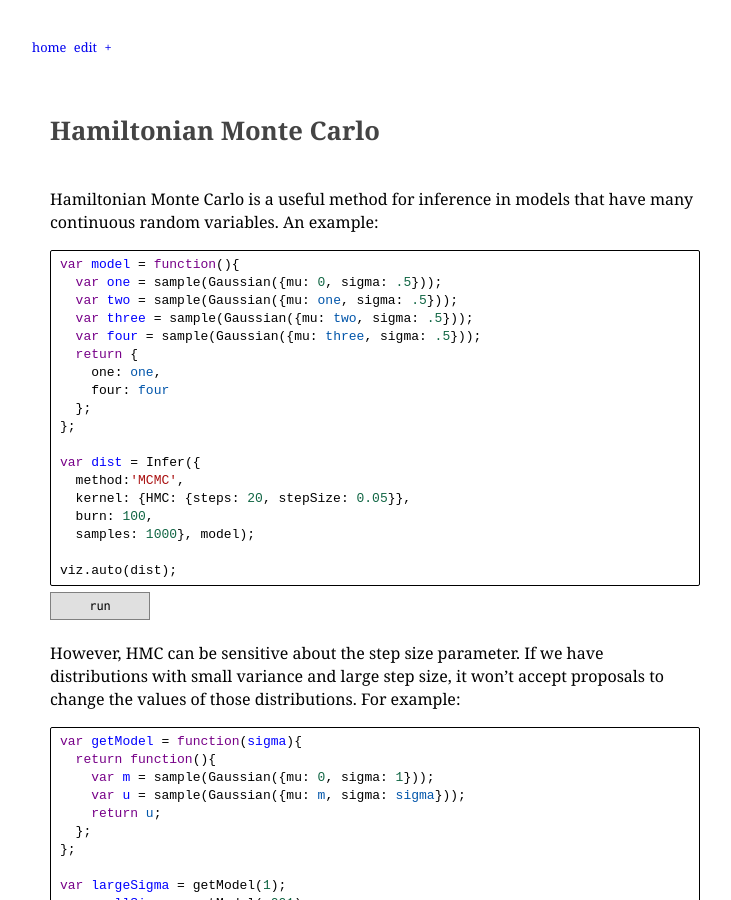
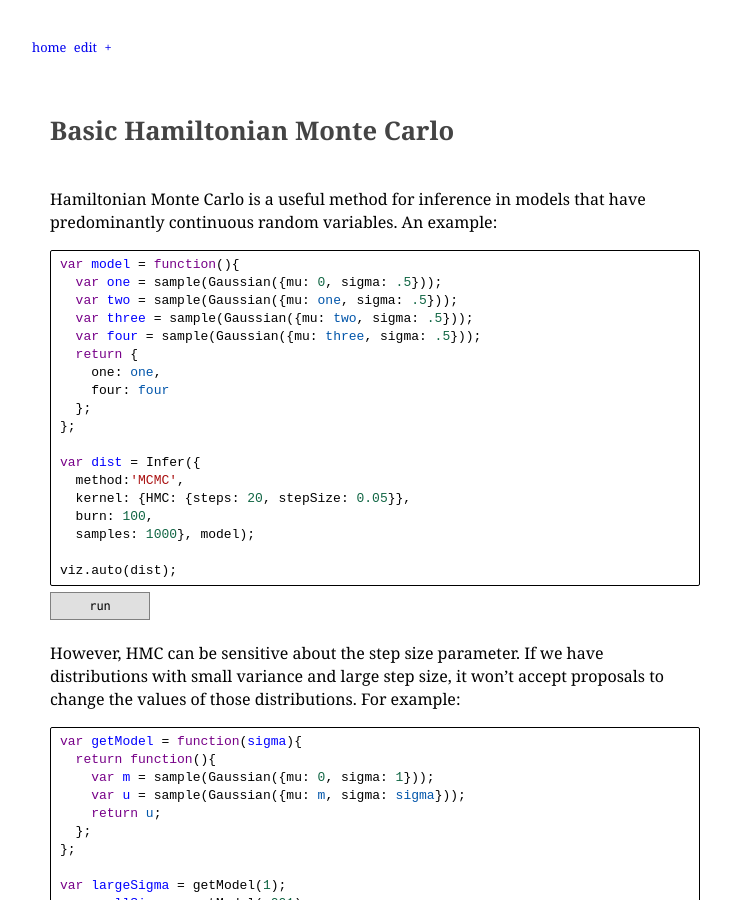
Before and after one commit to stuhlmueller/connoisseur, a Jekyll site: the page built from models/04-basic-hmc.md, in a window 1280 px wide and 900 px high. Shown: the whole window, without its empty margins (8-739 px from the left). Built offline with Jekyll 4.4.1, drawn with Linux system fonts in a browser that asks for light colours; nearby versions of some CDN libraries; a script that is not in the unit is left out; some of the changed text lies outside the part shown.

Commit message:
Various updates

```diff
--- a/models/17-hmc.md
+++ b/models/04-basic-hmc.md
@@ -1,9 +1,9 @@
 ---
 layout: model
-title: Hamiltonian Monte Carlo
+title: Basic Hamiltonian Monte Carlo
 ---
 
-Hamiltonian Monte Carlo is a useful method for inference in models that have many continuous random variables. An example:
+Hamiltonian Monte Carlo is a useful method for inference in models that have predominantly continuous random variables. An example:
 
 ~~~~
 var model = function(){
```
Also changed, not shown: other parts of models/04-basic-hmc.md (+2 -0 lines), models/05-multivariate-variational.md (renamed from models/04-multivariate-variational.md), models/06-function-priors.md (renamed from models/05-function-priors.md), models/07-learning-linear.md (renamed from models/06-learning-linear.md), models/08-stochastic-linear.md (renamed from models/07-stochastic-linear.md), models/09-learning-stochastic-linear.md (renamed from models/08-learning-stochastic-linear.md), models/10-weak-strong-evidence.md (renamed from models/09-weak-strong-evidence.md), models/11-reliability.md (renamed from models/10-reliability.md), models/12-interpretations-supervised.md (renamed from models/11-interpretations-supervised.md), models/13-state-space.md (renamed from models/12-state-space.md), models/14-inferring-actions.md (renamed from models/13-inferring-actions.md), models/15-collaboration.md (renamed from models/14-collaboration.md), models/16-synthetic-data.md (renamed from models/15-synthetic-data.md), models/17-shared-state.md (renamed from models/16-shared-state.md).
